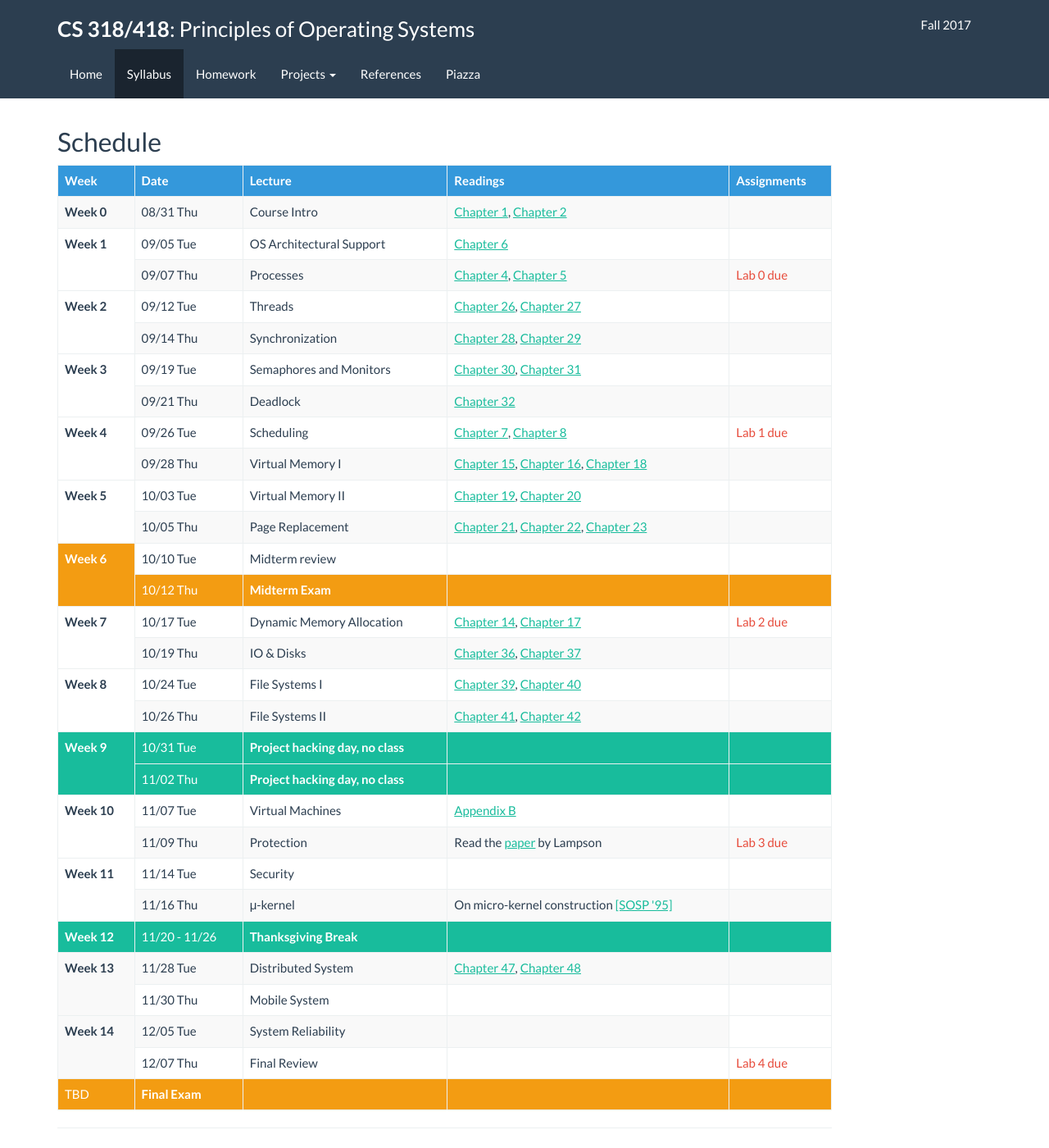
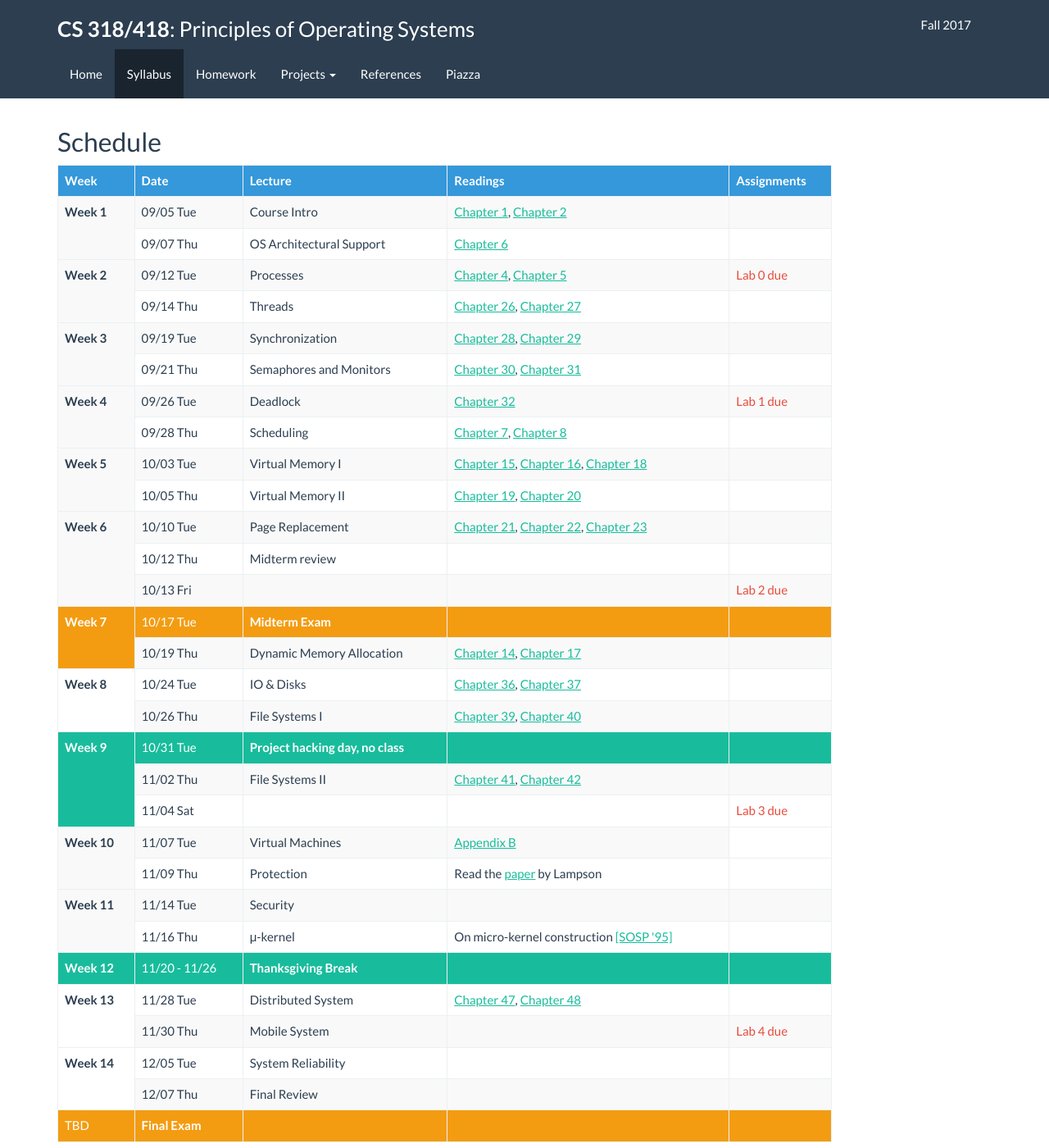
Before and after one commit to flyshark/jhu-cs318.github.io, a Jekyll site: the page built from syllabus.md, in a window 1280 px wide and 1400 px high. Shown: the whole window at 82% size. Built offline with Jekyll 4.4.1, drawn with Linux system fonts in a browser that asks for light colours; our own code applies the rules of GitHub Pages for plain Markdown files.

Commit message:
update syllabus

```diff
--- a/project/project1.html
+++ b/project/project1.html
@@ -8,7 +8,7 @@ title: Project 1--Threads
 <P>
 
 <P>
-<strong>Due: </strong><span class="text-danger">Thursday 09/07 11:59 pm</span>
+<strong>Due: </strong><span class="text-danger">Tuesday 09/12 11:59 pm</span>
 </P>
 
 In this assignment, we give you a minimally functional thread system.
--- a/syllabus.md
+++ b/syllabus.md
@@ -16,128 +16,133 @@ layout: default
   </thead>
   <tbody>
     <tr>
-      <td><b>Week 0</b></td>
-      <td>08/31 Thu</td>
+      <td rowspan="2"><b>Week 1</b></td>
+      <td>09/05 Tue</td>
       <td>Course Intro</td>
       <td><a href="http://pages.cs.wisc.edu/~remzi/OSTEP/dialogue-threeeasy.pdf">Chapter 1</a>, <a href="http://pages.cs.wisc.edu/~remzi/OSTEP/intro.pdf">Chapter 2</a></td>
-      <td></td>
-    </tr>
-    <tr>
-      <td rowspan="2"><b>Week 1</b></td>
-      <td>09/05 Tue</td>
-      <td>OS Architectural Support</td>
-      <td><a href="http://pages.cs.wisc.edu/~remzi/OSTEP/cpu-mechanisms.pdf">Chapter 6</a></td>
       <td> </td>
     </tr>
     <tr>
       <td>09/07 Thu</td>
+      <td>OS Architectural Support</td>
+      <td><a href="http://pages.cs.wisc.edu/~remzi/OSTEP/cpu-mechanisms.pdf">Chapter 6</a></td>
+      <td></td>
+    </tr>
+    <tr>
+      <td rowspan="2"><b>Week 2</b></td>
+      <td>09/12 Tue</td>
       <td>Processes</td>
       <td><a href="http://pages.cs.wisc.edu/~remzi/OSTEP/cpu-intro.pdf">Chapter 4</a>, <a href="http://pages.cs.wisc.edu/~remzi/OSTEP/cpu-api.pdf">Chapter 5</a></td>
       <td><span class="text-danger">Lab 0 due</span></td>
     </tr>
     <tr>
-      <td rowspan="2"><b>Week 2</b></td>
-      <td>09/12 Tue</td>
+      <td>09/14 Thu</td>
       <td>Threads</td>
       <td><a href="http://pages.cs.wisc.edu/~remzi/OSTEP/threads-intro.pdf">Chapter 26</a>, <a href="http://pages.cs.wisc.edu/~remzi/OSTEP/threads-api.pdf">Chapter 27</a></td>
       <td></td>
     </tr>
     <tr>
-      <td>09/14 Thu</td>
+      <td rowspan="2"><b>Week 3</b></td>
+      <td>09/19 Tue</td>
       <td>Synchronization</td>
       <td><a href="http://pages.cs.wisc.edu/~remzi/OSTEP/threads-locks.pdf">Chapter 28</a>, <a href="http://pages.cs.wisc.edu/~remzi/OSTEP/threads-locks-usage.pdf">Chapter 29</a></td>
       <td></td>
     </tr>
     <tr>
-      <td rowspan="2"><b>Week 3</b></td>
-      <td>09/19 Tue</td>
+      <td>09/21 Thu</td>
       <td>Semaphores and Monitors</td>
       <td><a href="http://pages.cs.wisc.edu/~remzi/OSTEP/threads-cv.pdf">Chapter 30</a>, <a href="http://pages.cs.wisc.edu/~remzi/OSTEP/threads-sema.pdf">Chapter 31</a></td>
       <td></td>
     </tr>
     <tr>
-      <td>09/21 Thu</td>
+      <td rowspan="2"><b>Week 4</b></td>
+      <td>09/26 Tue</td>
       <td>Deadlock</td>
       <td><a href="http://pages.cs.wisc.edu/~remzi/OSTEP/threads-bugs.pdf">Chapter 32</a></td>
-      <td></td>
-    </tr>
-    <tr>
-      <td rowspan="2"><b>Week 4</b></td>
-      <td>09/26 Tue</td>
-      <td>Scheduling</td>
-      <td><a href="http://pages.cs.wisc.edu/~remzi/OSTEP/cpu-sched.pdf">Chapter 7</a>, <a href="http://pages.cs.wisc.edu/~remzi/OSTEP/cpu-sched-mlfq.pdf">Chapter 8</a></td>
       <td><span class="text-danger">Lab 1 due</span><br></td>
     </tr>
     <tr>
       <td>09/28 Thu</td>
+      <td>Scheduling</td>
+      <td><a href="http://pages.cs.wisc.edu/~remzi/OSTEP/cpu-sched.pdf">Chapter 7</a>, <a href="http://pages.cs.wisc.edu/~remzi/OSTEP/cpu-sched-mlfq.pdf">Chapter 8</a></td>
+      <td></td>
+    </tr>
+    <tr>
+      <td rowspan="2"><b>Week 5</b></td>
+      <td>10/03 Tue</td>
       <td>Virtual Memory I</td>
       <td><a href="http://pages.cs.wisc.edu/~remzi/OSTEP/vm-mechanism.pdf">Chapter 15</a>, <a href="http://pages.cs.wisc.edu/~remzi/OSTEP/vm-segmentation.pdf">Chapter 16</a>, <a href="http://pages.cs.wisc.edu/~remzi/OSTEP/vm-paging.pdf">Chapter 18</a></td>
       <td></td>
     </tr>
     <tr>
-      <td rowspan="2"><b>Week 5</b></td>
-      <td>10/03 Tue</td>
+      <td>10/05 Thu</td>
       <td>Virtual Memory II</td>
       <td><a href="http://pages.cs.wisc.edu/~remzi/OSTEP/vm-tlbs.pdf">Chapter 19</a>, <a href="http://pages.cs.wisc.edu/~remzi/OSTEP/vm-smalltables.pdf">Chapter 20</a></td>
       <td></td>
     </tr>
     <tr>
-      <td>10/05 Thu</td>
+      <td rowspan="3"><b>Week 6</b></td>
+      <td>10/10 Tue</td>
       <td>Page Replacement</td>
       <td><a href="http://pages.cs.wisc.edu/~remzi/OSTEP/vm-beyondphys.pdf">Chapter 21</a>, <a href="http://pages.cs.wisc.edu/~remzi/OSTEP/vm-beyondphys-policy.pdf">Chapter 22</a>, <a href="http://pages.cs.wisc.edu/~remzi/OSTEP/vm-vax.pdf">Chapter 23</a></td>
       <td></td>
     </tr>
     <tr>
-      <td class="warning" rowspan="2"><b>Week 6</b></td>
-      <td>10/10 Tue</td>
+      <td>10/12 Thu</td>
       <td>Midterm review</td>
       <td></td>
       <td></td>
     </tr>
+    <tr>
+      <td>10/13 Fri</td>
+      <td></td>
+      <td></td>
+      <td><span class="text-danger">Lab 2 due</span><br></td>
+    </tr>
     <tr class="warning">
-      <td>10/12 Thu</td>
+      <td rowspan="2"><b>Week 7</b></td>
+      <td>10/17 Tue</td>
       <td><strong>Midterm Exam</strong></td>
       <td></td>
       <td></td>
     </tr>
     <tr>
-      <td rowspan="2"><b>Week 7</b></td>
-      <td>10/17 Tue</td>
+      <td>10/19 Thu</td>
       <td>Dynamic Memory Allocation</td>
       <td><a href="http://pages.cs.wisc.edu/~remzi/OSTEP/vm-api.pdf">Chapter 14</a>, <a href="http://pages.cs.wisc.edu/~remzi/OSTEP/vm-freespace.pdf">Chapter 17</a></td>
-      <td><span class="text-danger">Lab 2 due</span><br></td>
+      <td></td>
     </tr>
     <tr>
-      <td>10/19 Thu</td>
+      <td rowspan="2"><b>Week 8</b></td>
+      <td>10/24 Tue</td>
       <td>IO & Disks</td>
       <td><a href="http://pages.cs.wisc.edu/~remzi/OSTEP/file-devices.pdf">Chapter 36</a>, <a href="http://pages.cs.wisc.edu/~remzi/OSTEP/file-disks.pdf">Chapter 37</a></td>
       <td></td>
     </tr>
     <tr>
-      <td rowspan="2"><b>Week 8</b></td>
-      <td>10/24 Tue</td>
+      <td>10/26 Thu</td>
       <td>File Systems I</td>
       <td><a href="http://pages.cs.wisc.edu/~remzi/OSTEP/file-intro.pdf">Chapter 39</a>, <a href="http://pages.cs.wisc.edu/~remzi/OSTEP/file-implementation.pdf">Chapter 40</a></td>
       <td></td>
     </tr>
-    <tr>
-      <td>10/26 Thu</td>
-      <td>File Systems II</td>
-      <td><a href="http://pages.cs.wisc.edu/~remzi/OSTEP/file-ffs.pdf">Chapter 41</a>, <a href="http://pages.cs.wisc.edu/~remzi/OSTEP/file-journaling.pdf">Chapter 42</a></td>
-      <td></td>
-    </tr>
     <tr class="success">
-      <td rowspan="2"><b>Week 9</b></td>
+      <td rowspan="3"><b>Week 9</b></td>
       <td>10/31 Tue</td>
       <td><b>Project hacking day, no class</b></td>
       <td></td>
       <td> </td>
     </tr>
-    <tr class="success">
+    <tr>
       <td>11/02 Thu</td>
-      <td><b>Project hacking day, no class</b></td>
+      <td>File Systems II</td>
+      <td><a href="http://pages.cs.wisc.edu/~remzi/OSTEP/file-ffs.pdf">Chapter 41</a>, <a href="http://pages.cs.wisc.edu/~remzi/OSTEP/file-journaling.pdf">Chapter 42</a></td>
+      <td></td>
+    </tr>
+    <tr>
+      <td>11/04 Sat</td>
       <td></td>
       <td></td>
+      <td><span class="text-danger">Lab 3 due</span></td>
     </tr>
     <tr>
       <td rowspan="2"><b>Week 10</b></td>
@@ -149,7 +154,7 @@ layout: default
       <td>11/09 Thu</td>
       <td>Protection</td>
       <td>Read the <a href="http://dl.acm.org/citation.cfm?id=775265.775268">paper</a> by Lampson</td>
-      <td><span class="text-danger">Lab 3 due</span></td>
+      <td></td>
     </tr>
     <tr>
       <td rowspan="2"><b>Week 11</b></td>
@@ -182,7 +187,7 @@ layout: default
       <td>11/30 Thu</td>
       <td>Mobile System</td>
       <td></td>
-      <td></td>
+      <td><span class="text-danger">Lab 4 due</span></td>
     </tr>
     <tr>
       <td rowspan="2"><b>Week 14</b></td>
@@ -194,7 +199,7 @@ layout: default
       <td>12/07 Thu</td>
       <td>Final Review</td>
       <td></td>
-      <td><span class="text-danger">Lab 4 due</span></td>
+      <td></td>
     </tr>
     <tr class="warning">
       <td>TBD</td>
```
Also changed, not shown: project/guide.md (+4 -4 lines), project/setup.md (+11 -3 lines).
